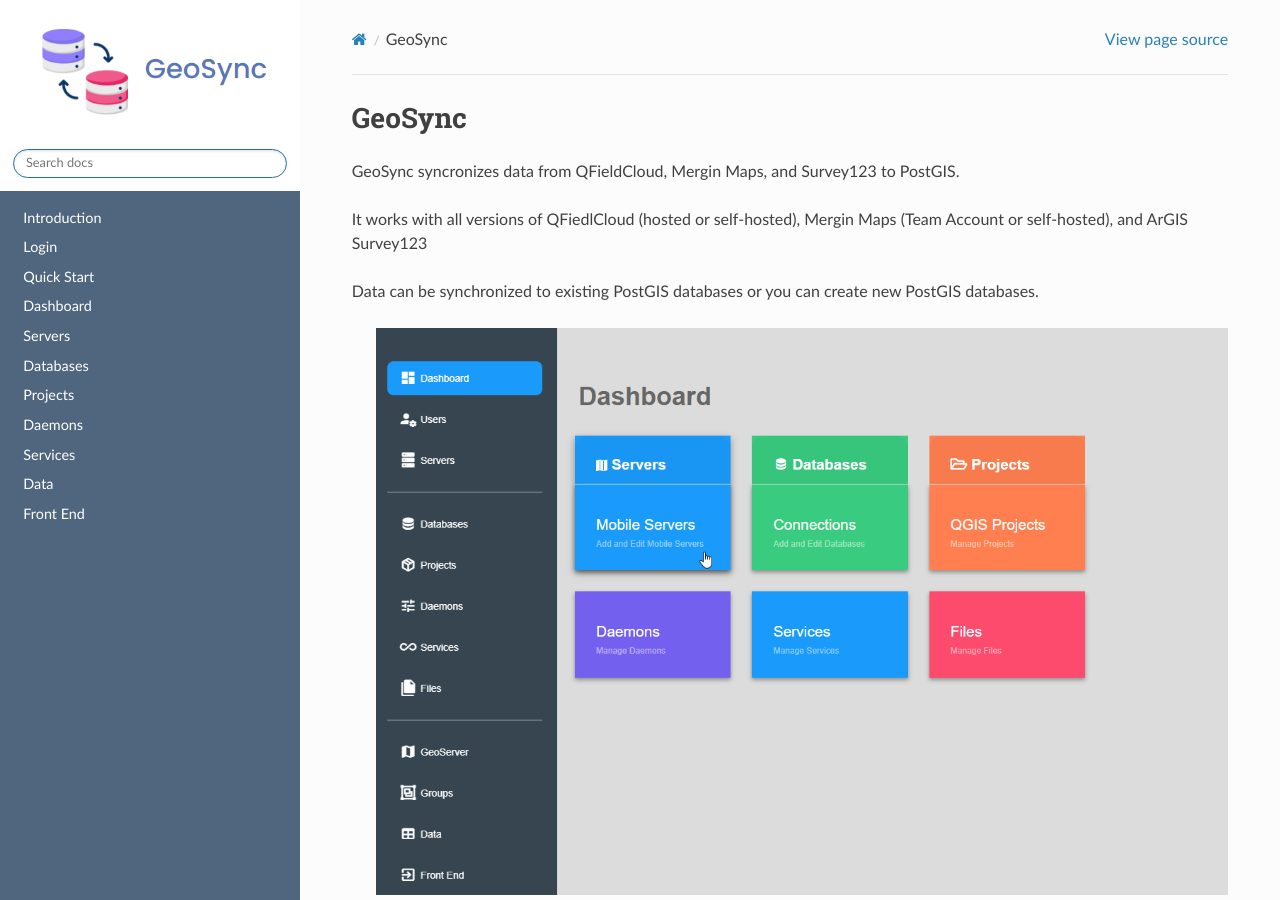
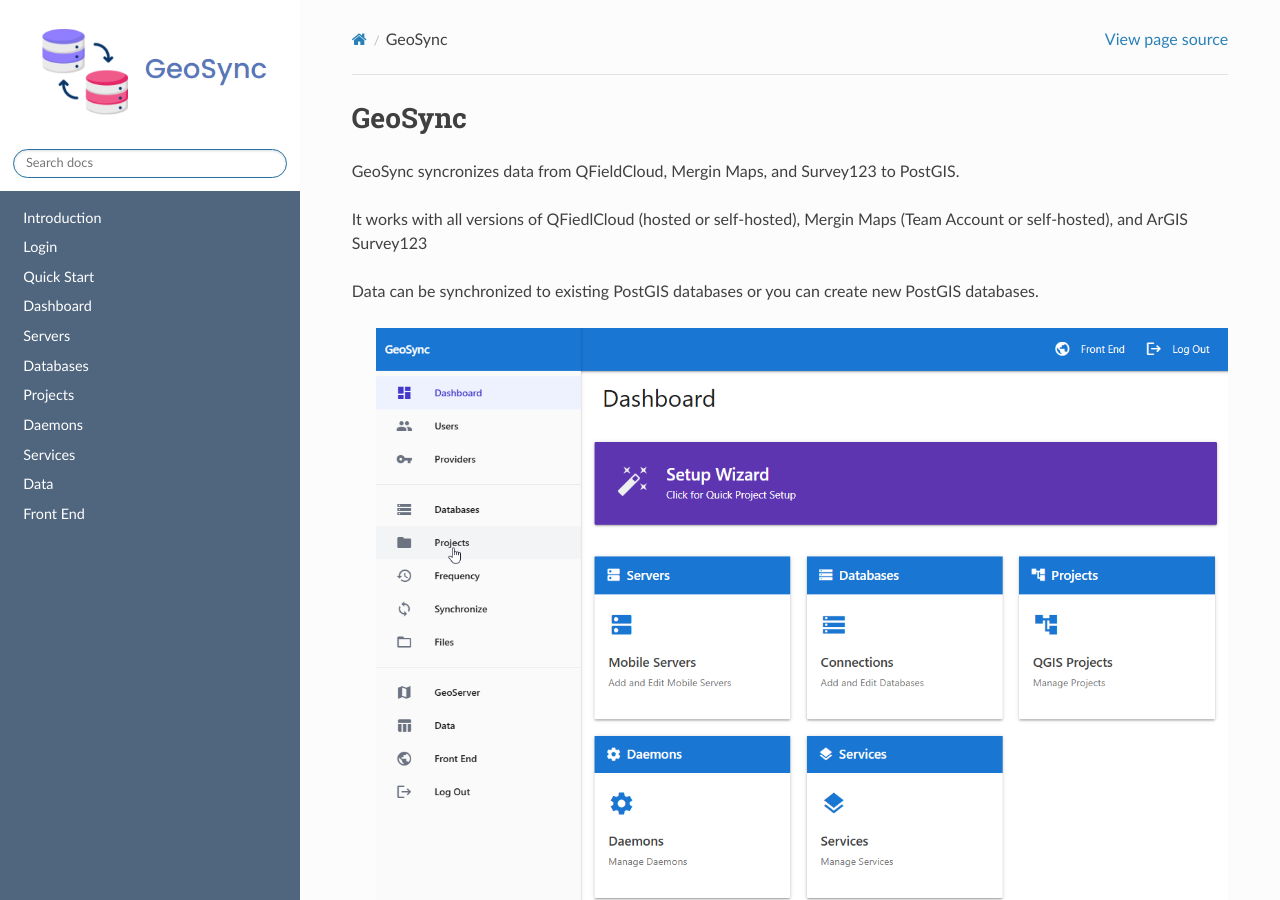
Before and after one commit to AcuGIS/GeoSync, a Sphinx documentation site: the page built from docs/source/index.rst, in a window 1280 px wide and 900 px high. Built offline with Sphinx 7.4.7 and the Read the Docs theme 3.1.0, drawn with Linux system fonts in a browser that asks for light colours.

Commit message:
Update index.rst

```diff
--- a/docs/source/index.rst
+++ b/docs/source/index.rst
@@ -7,7 +7,7 @@ It works with all versions of QFiedlCloud (hosted or self-hosted), Mergin Maps (
 
 Data can be synchronized to existing PostGIS databases or you can create new PostGIS databases.
 
-   .. image:: images/geosync-github-1.png
+   .. image:: images/GeoSync-AcuGIS.png
 
 
 Contents
```
